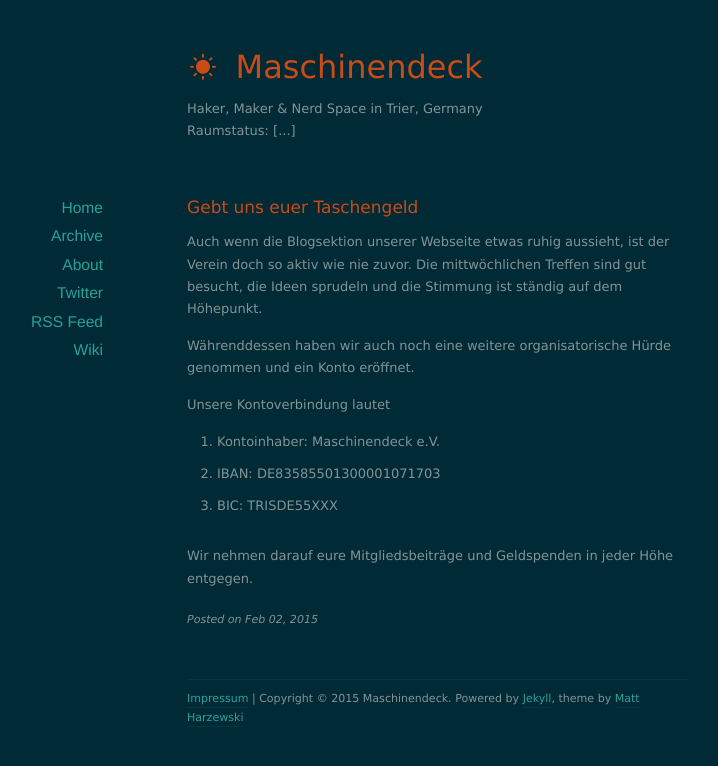
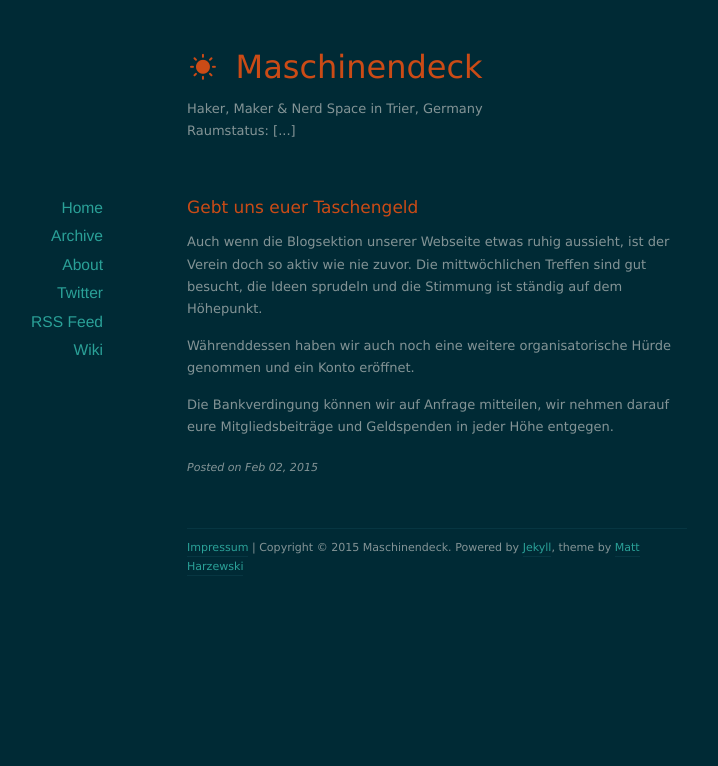
Before and after one commit to maschinendeck/maschinendeck.github.io, a Jekyll site: the page built from _posts/2015-02-02-Gebt-uns-euer-Taschengeld.md, in a window 1280 px wide. Shown: the top 766 px of the page, without its empty margins (203-921 px from the left). Built offline with Jekyll 4.4.1, drawn with Linux system fonts in a browser that asks for light colours; nearby versions of some CDN libraries.

Commit message:
Kontoverbindung wieder raus

```diff
--- a/_posts/2015-02-02-Gebt-uns-euer-Taschengeld.md
+++ b/_posts/2015-02-02-Gebt-uns-euer-Taschengeld.md
@@ -7,10 +7,4 @@
 
 Währenddessen haben wir auch noch eine weitere organisatorische Hürde genommen und ein Konto eröffnet.
 
-Unsere Kontoverbindung lautet
-
-* Kontoinhaber: Maschinendeck e.V.
-* IBAN: DE83585501300001071703
-* BIC: TRISDE55XXX
-
-Wir nehmen darauf eure Mitgliedsbeiträge und Geldspenden in jeder Höhe entgegen.
+Die Bankverdingung können wir auf Anfrage mitteilen, wir nehmen darauf eure Mitgliedsbeiträge und Geldspenden in jeder Höhe entgegen.
```
